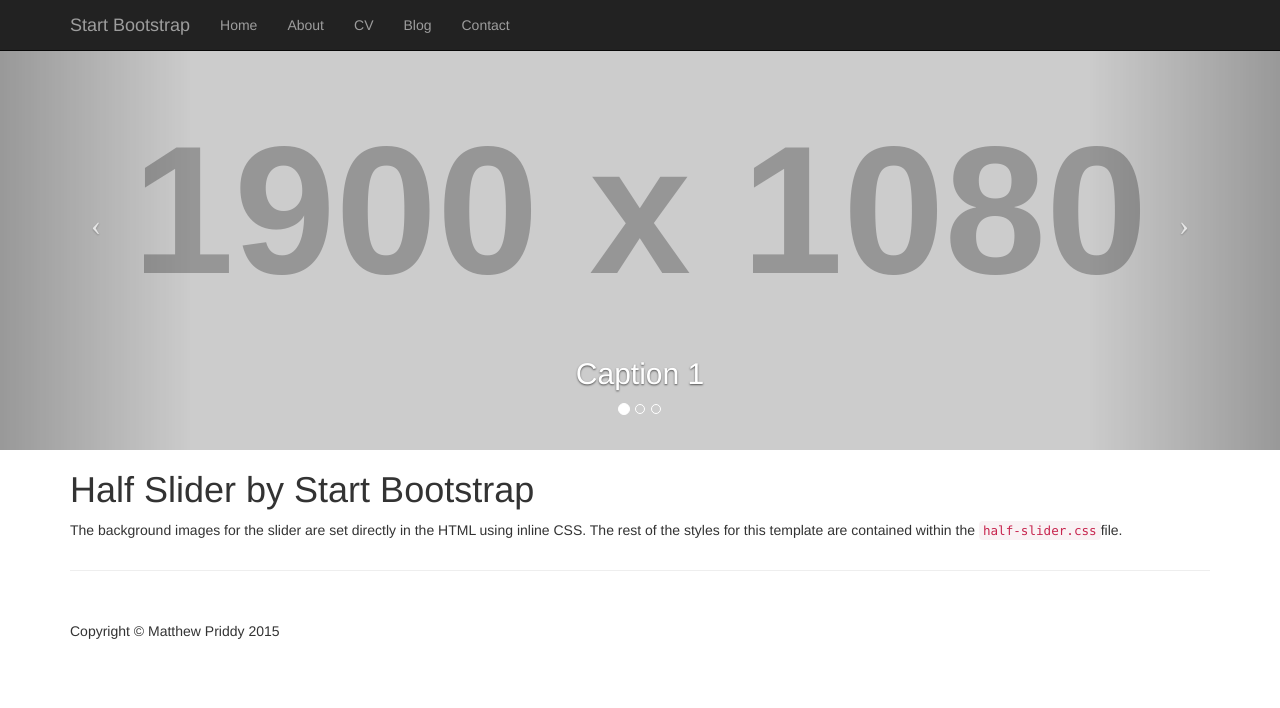
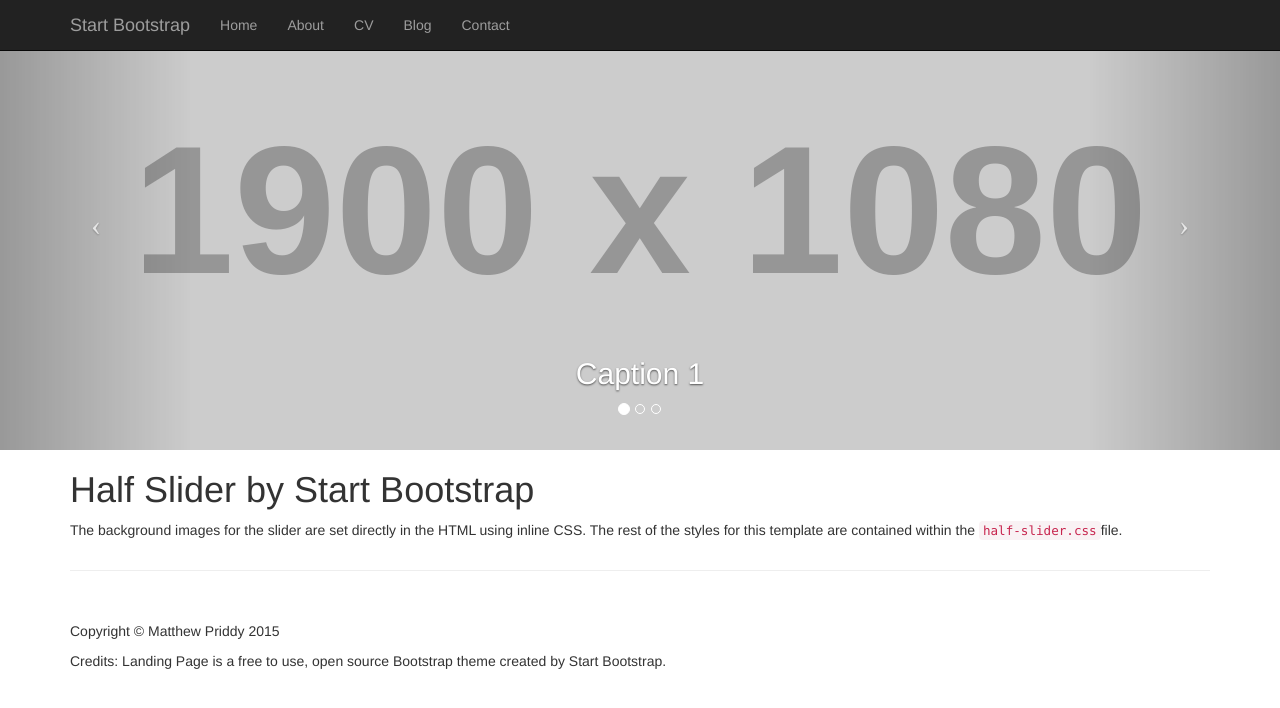
Before and after one commit to mwpriddy/mwpriddy.github.io, a Jekyll site: the page index.html, which Jekyll copies as it is, in a window 1280 px wide. Shown: the top 708 px of the page. Built offline with Jekyll 4.4.1, drawn with Linux system fonts in a browser that asks for light colours.

Commit message:
add the credits line at the bottom

```diff
--- a/index.html
+++ b/index.html
@@ -128,6 +128,9 @@
                 <div class="col-lg-12">
                     <p>Copyright &copy; Matthew Priddy 2015</p>
                 </div>
+                <div class="col-lg-12">
+                    <p>Credits: Landing Page is a free to use, open source Bootstrap theme created by Start Bootstrap.</p>
+                </div>
             </div>
             <!-- /.row -->
         </footer>
```
